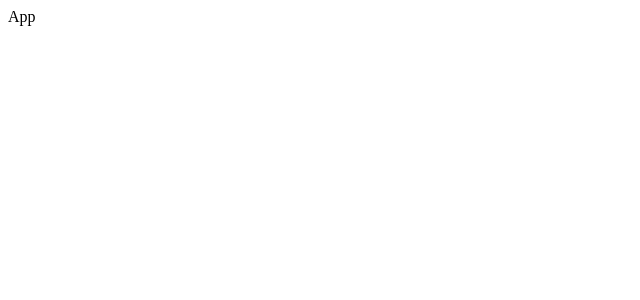
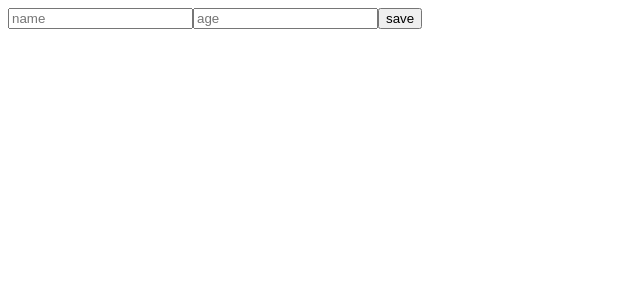
Before and after one commit to DemchyshynV/june-2022-react, a React (Create React App) app: page / in a window 1280 px wide. Shown: the top 300 px of the page, without its empty margins (0-640 px from the left). Built offline with nearby package versions, Linux system fonts and the light colour scheme.

Commit message:
form old school

```diff
--- a/src/App.js
+++ b/src/App.js
@@ -1,7 +1,22 @@
+import {useRef} from "react";
+
 const App = () => {
+    const name = useRef();
+    const age = useRef();
+
+    const submit = (e) => {
+        e.preventDefault()
+        const data = {name: name.current.value, age: age.current.value}
+        console.log(data);
+    };
+
     return (
         <div>
-            App
+            <form onSubmit={submit}>
+                <input type="text" placeholder={'name'} ref={name}/>
+                <input type="text" placeholder={'age'} ref={age}/>
+                <button>save</button>
+            </form>
         </div>
     );
 };
```
